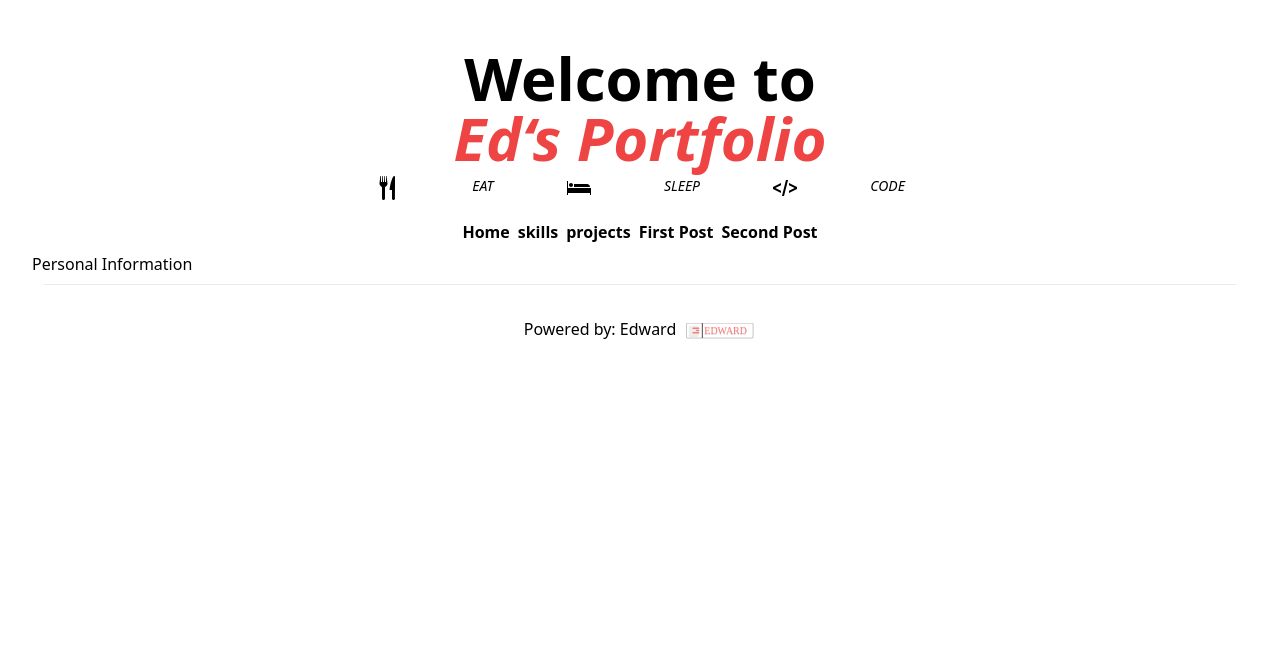
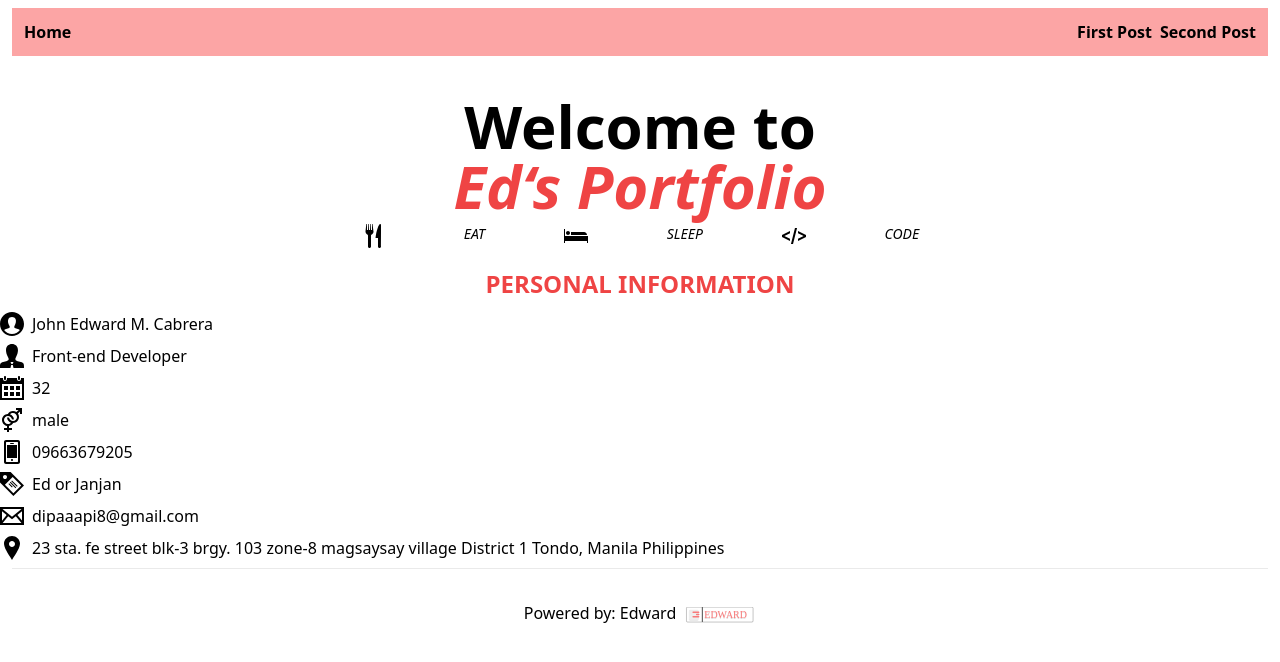
Before and after one commit to dipaaapi/ed-portfolio, a Next.js app: page /personal in a window 1280 px wide. Shown: the top 662 px of the page. Built offline with nearby package versions, Linux system fonts and the light colour scheme.

Commit message:
updated nav and personal page

```diff
--- a/components/header.tsx
+++ b/components/header.tsx
@@ -11,6 +11,8 @@ const Header = () => (
         </Head>
 
     <header>
+        <Navigation />
+
         <div className="w-full text-center md:w-2/3 pt-10 mx-auto">
             <h1 className='font-bold text-5xl md:text-6xl text-center'>
             Welcome to <p className='text-red-500 italic'>Ed&lsquo;s Portfolio</p>
@@ -21,8 +23,6 @@ const Header = () => (
             <svg width="24" height="24" xmlns="http://www.w3.org/2000/svg"><path d="M24 19v-7h-23v-7h-1v14h1v-2h22v2h1zm-20-12c1.104 0 2 .896 2 2s-.896 2-2 2-2-.896-2-2 .896-2 2-2zm19 4c0-1.657-1.343-3-3-3h-13v3h16z"/></svg> Sleep
             <svg xmlns="http://www.w3.org/2000/svg" width="24" height="24" viewBox="0 0 24 24"><path d="M24 10.935v2.131l-8 3.947v-2.23l5.64-2.783-5.64-2.79v-2.223l8 3.948zm-16 3.848l-5.64-2.783 5.64-2.79v-2.223l-8 3.948v2.131l8 3.947v-2.23zm7.047-10.783h-2.078l-4.011 16h2.073l4.016-16z"/></svg> Code</p>
         </div>
-
-        <Navigation />
     </header>
     </div>
 )
--- a/components/nav.tsx
+++ b/components/nav.tsx
@@ -1,24 +1,15 @@
 import Link from 'next/link'
 
 const Navigation = () => (
-    <div className="w-full my-2 px-3">
-        <nav className=''>
-            <ul className='flex gap-2 text-center align-middle justify-center'>
+    <div className="w-full">
+        <nav className='p-3 bg-red-300'>
+            <ul className='flex text-center align-middle justify-between'>
                 <li className='hover:text-red-500 font-semibold'>
                     <Link href="/">
                     <a>Home</a>
                     </Link>
                 </li>
-                <li className='hover:text-red-500 font-semibold'>
-                    <Link href="/skills">
-                    <a>skills</a>
-                    </Link>
-                </li>
-                <li className='hover:text-red-500 font-semibold'>
-                    <Link href="/projects">
-                    <a>projects</a>
-                    </Link>
-                </li>
+                <div className='flex space-x-2'>
                     <li className='hover:text-red-500 font-semibold'>
                         <Link href="/education/first">
                         <a>First Post</a>
@@ -29,6 +20,7 @@ const Navigation = () => (
                         <a>Second Post</a>
                         </Link>
                     </li>
+                </div>
             </ul>
         </nav>
     </div>
--- a/pages/index.tsx
+++ b/pages/index.tsx
@@ -10,7 +10,7 @@ const Home: NextPage = () => {
 
       <Header />
 
-      <main className={styles.main}>
+      <main className='px-5 justify-center text-center'>
 
         <div className='grid align-middle justify-center grid-cols-1 grid-rows-4 md:grid-cols-2 md:grid-rows-2 gap-0 md:gap-10 w-full md:w-2/3'>
           <Link href={'/skills'}>
@@ -37,6 +37,14 @@ const Home: NextPage = () => {
               </div>
             </a>
           </Link>
+          <Link href={'/personal'}>
+            <a className='group'>
+              <div className='p-5 border-2 group-hover:border-red-500 transition-all rounded-md my-3'>
+                <h2 className='text-red-500 group-hover:underline font-bold text-2xl transition-all'>Personal Information:</h2>
+                <p className='italic text-base text-gray-600 group-hover:text-red-500 transition-all'>Lorem ipsum dolor sit amet, consectetur adipiscing elit. Donec nec nisl fringilla, vestibulum erat eu, fermentum metus. Donec finibus nec lacus at tristique. Praesent dictum sapien nunc. Cras finibus gravida lobortis. Proin risus massa, lobortis lacinia finibus a, finibus in enim. Duis eu mauris eget velit efficitur aliquet non sit amet orci. Etiam non felis sem. Phasellus vitae egestas erat, a pharetra risus.</p>
+              </div>
+            </a>
+          </Link>
         </div>
 
         <div className='w-full text-center'>
--- a/pages/personal.tsx
+++ b/pages/personal.tsx
@@ -4,12 +4,56 @@ import Footer from '../components/footer'
 import styles from '../styles/Home.module.css'
 
 const Personal: NextPage = () => {
+    const info = {
+        name: 'John Edward M. Cabrera',
+        age: 32,
+        position: 'Front-end Developer',
+        gender: 'male',
+        address: '23 sta. fe street blk-3 brgy. 103 zone-8 magsaysay village District 1 Tondo, Manila Philippines',
+        mobile: '09663679205',
+        nick: ['Ed', 'Janjan'],
+        email: 'dipaaapi8@gmail.com'
+    }
     return (
         <div className={styles.container}>
             <Header />
 
             <main>
-                <h1 className="">Personal Information</h1>
+                <h1 className='text-2xl uppercase text-red-500 font-bold my-3 text-center'>Personal Information</h1>
+                <ul>
+                    <li className='flex space-x-2 my-2'>
+                        <svg className='flex-shrink' xmlns="http://www.w3.org/2000/svg" width="24" height="24" viewBox="0 0 24 24"><path d="M12 0c-6.627 0-12 5.373-12 12s5.373 12 12 12 12-5.373 12-12-5.373-12-12-12zm0 22c-3.123 0-5.914-1.441-7.749-3.69.259-.588.783-.995 1.867-1.246 2.244-.518 4.459-.981 3.393-2.945-3.155-5.82-.899-9.119 2.489-9.119 3.322 0 5.634 3.177 2.489 9.119-1.035 1.952 1.1 2.416 3.393 2.945 1.082.25 1.61.655 1.871 1.241-1.836 2.253-4.628 3.695-7.753 3.695z"/></svg>
+                        <p className="flex-grow">{info.name}</p>
+                    </li>
+                    <li className='flex space-x-2 my-2'>
+                        <svg className='flex-shrink' xmlns="http://www.w3.org/2000/svg" width="24" height="24" viewBox="0 0 24 24"><path d="M20.822 18.096c-3.439-.794-6.641-1.49-5.09-4.418 4.719-8.912 1.251-13.678-3.732-13.678-5.081 0-8.464 4.949-3.732 13.678 1.597 2.945-1.725 3.641-5.09 4.418-2.979.688-3.178 2.143-3.178 4.663l.005 1.241h10.483l.704-3h1.615l.704 3h10.483l.005-1.241c.001-2.52-.198-3.975-3.177-4.663zm-8.231 1.904h-1.164l-.91-2h2.994l-.92 2z"/></svg>
+                        <p className="">{info.position}</p>
+                    </li>
+                    <li className='flex space-x-2 my-2'>
+                        <svg className='flex-shrink' xmlns="http://www.w3.org/2000/svg" width="24" height="24" viewBox="0 0 24 24"><path d="M20 20h-4v-4h4v4zm-6-10h-4v4h4v-4zm6 0h-4v4h4v-4zm-12 6h-4v4h4v-4zm6 0h-4v4h4v-4zm-6-6h-4v4h4v-4zm16-8v22h-24v-22h3v1c0 1.103.897 2 2 2s2-.897 2-2v-1h10v1c0 1.103.897 2 2 2s2-.897 2-2v-1h3zm-2 6h-20v14h20v-14zm-2-7c0-.552-.447-1-1-1s-1 .448-1 1v2c0 .552.447 1 1 1s1-.448 1-1v-2zm-14 2c0 .552-.447 1-1 1s-1-.448-1-1v-2c0-.552.447-1 1-1s1 .448 1 1v2z"/></svg>
+                        <p className="flex-grow">{info.age}</p>
+                    </li>
+                    <li className='flex space-x-2 my-2'>
+                        <svg className='flex-shrink' xmlns="http://www.w3.org/2000/svg" width="24" height="24" viewBox="0 0 24 24"><path d="M16 0v2h2.586l-2.113 2.113c-.981-.698-2.177-1.113-3.473-1.113-2.22 0-4.144 1.216-5.18 3.009-3.229.096-5.82 2.738-5.82 5.991 0 2.973 2.164 5.433 5 5.91v2.09h-3v2h3v2h2v-2h3v-2h-3v-2.09c1.791-.301 3.294-1.403 4.167-2.918 3.235-.09 5.833-2.735 5.833-5.992 0-1.296-.415-2.492-1.113-3.473l2.113-2.113v2.586h2v-6h-6zm-3 13c-1.944 0-3.564-1.396-3.923-3.236-.66-.333-1.365-.346-2.033-.066.266 2.293 1.827 4.181 3.931 4.938-.729.831-1.784 1.364-2.975 1.364-2.206 0-4-1.794-4-4s1.794-4 4-4c1.937 0 3.555 1.384 3.921 3.214.679.35 1.309.383 2.033.077-.27-2.293-1.837-4.179-3.943-4.931.732-.83 1.797-1.36 2.989-1.36 2.206 0 4 1.794 4 4s-1.794 4-4 4z"/></svg>
+                        <p className="flex-grow">{info.gender}</p>
+                    </li>
+                    <li className='flex space-x-2 my-2'>
+                        <svg className='flex-shrink' xmlns="http://www.w3.org/2000/svg" width="24" height="24" viewBox="0 0 24 24"><path d="M17.5 2c.276 0 .5.224.5.5v19c0 .276-.224.5-.5.5h-11c-.276 0-.5-.224-.5-.5v-19c0-.276.224-.5.5-.5h11zm2.5 0c0-1.104-.896-2-2-2h-12c-1.104 0-2 .896-2 2v20c0 1.104.896 2 2 2h12c1.104 0 2-.896 2-2v-20zm-9.5 1h3c.276 0 .5.224.5.501 0 .275-.224.499-.5.499h-3c-.275 0-.5-.224-.5-.499 0-.277.225-.501.5-.501zm1.5 18c-.553 0-1-.448-1-1s.447-1 1-1c.552 0 .999.448.999 1s-.447 1-.999 1zm5-3h-10v-13h10v13z"/></svg>
+                        <p className="flex-grow">{info.mobile}</p>
+                    </li>
+                    <li className='flex space-x-2 my-2'>
+                        <svg className='flex-shrink' xmlns="http://www.w3.org/2000/svg" width="24" height="24" viewBox="0 0 24 24"><path d="M10.606 0h-10.606v10.609l13.393 13.391 10.607-10.606-13.394-13.394zm-7.02 6.414c-.782-.785-.781-2.047 0-2.83.782-.782 2.049-.779 2.829-.001.783.783.782 2.048 0 2.831-.783.781-2.046.781-2.829 0zm9.807 14.757l-8.484-8.484 7.778-7.778 8.486 8.485-7.78 7.777zm3.534-6.36l-5.656-5.656.707-.709 5.656 5.657-.707.708zm-1.414 1.414l-5.656-5.656.707-.707 5.656 5.656-.707.707zm-3.535-.707l-3.534-3.536.707-.706 3.535 3.535-.708.707z"/></svg>
+                        <p className="flex-grow">{info.nick[0]} or {info.nick[1]}</p>
+                    </li>
+                    <li className='flex space-x-2 my-2'>
+                        <svg className='flex-shrink' xmlns="http://www.w3.org/2000/svg" width="24" height="24" viewBox="0 0 24 24"><path d="M0 3v18h24v-18h-24zm6.623 7.929l-4.623 5.712v-9.458l4.623 3.746zm-4.141-5.929h19.035l-9.517 7.713-9.518-7.713zm5.694 7.188l3.824 3.099 3.83-3.104 5.612 6.817h-18.779l5.513-6.812zm9.208-1.264l4.616-3.741v9.348l-4.616-5.607z"/></svg>
+                        <p className="flex-grow">{info.email}</p>
+                    </li>
+                    <li className='flex space-x-2 my-2'>
+                    <svg className='flex-shrink' xmlns="http://www.w3.org/2000/svg" width="24" height="24" viewBox="0 0 24 24"><path d="M12 0c-4.198 0-8 3.403-8 7.602 0 4.198 3.469 9.21 8 16.398 4.531-7.188 8-12.2 8-16.398 0-4.199-3.801-7.602-8-7.602zm0 11c-1.657 0-3-1.343-3-3s1.343-3 3-3 3 1.343 3 3-1.343 3-3 3z"/></svg>
+                        <p className="flex-grow">{info.address}</p>
+                    </li>
+                </ul>
             </main>
 
             <Footer />
--- a/styles/Home.module.css
+++ b/styles/Home.module.css
@@ -1,5 +1,5 @@
 .container {
-  padding: 0 2rem;
+  padding: 0;
 }
 
 .main {
```
Lines whose indentation alone changed are shown as unchanged.
